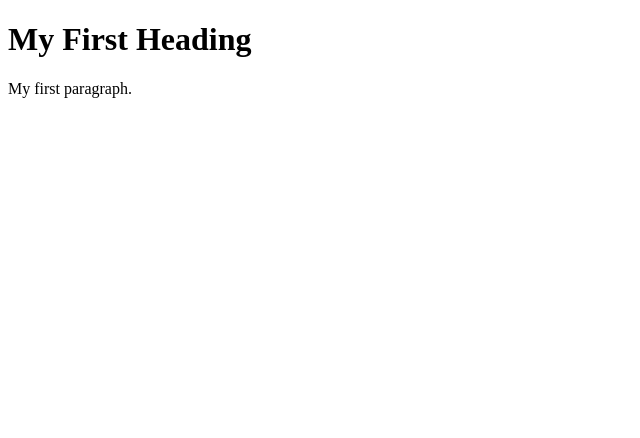
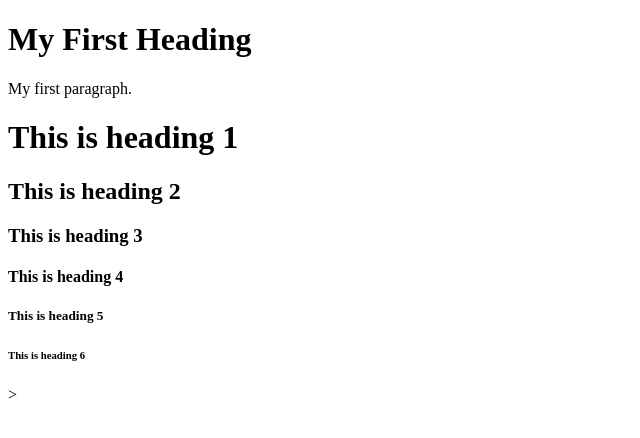
Before and after one commit to Srivathsaysj/ysjproject, a plain HTML site: page index.html in a window 1280 px wide. Shown: the whole page, without its empty margins (0-640 px from the left). Drawn offline with Linux system fonts and the light colour scheme.

Commit message:
changes are done. please check

```diff
--- a/index.html
+++ b/index.html
@@ -6,4 +6,17 @@
 <p>My first paragraph.</p>
 
 </body>
-</html>
+</html
+<!DOCTYPE html>
+<html>
+<body>
+
+<h1>This is heading 1</h1>
+<h2>This is heading 2</h2>
+<h3>This is heading 3</h3>
+<h4>This is heading 4</h4>
+<h5>This is heading 5</h5>
+<h6>This is heading 6</h6>
+
+</body>
+</html>>
```
